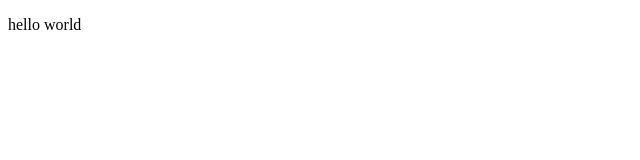
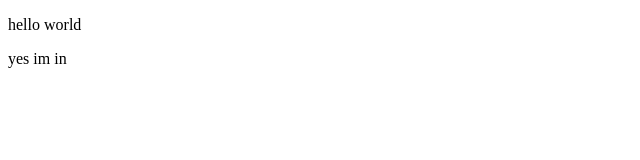
Before and after one commit to kamal464/first-repo, a plain HTML site: page index.html in a window 1280 px wide. Shown: the full height of the page, 0-640 px from the left. Drawn offline with Linux system fonts and the light colour scheme.

Commit message:
changes are made

```diff
--- a/index.html
+++ b/index.html
@@ -1,2 +1,3 @@
 <!DOCTYPE html>
 <p>hello world</p>
+<p>yes im in</p>
```
